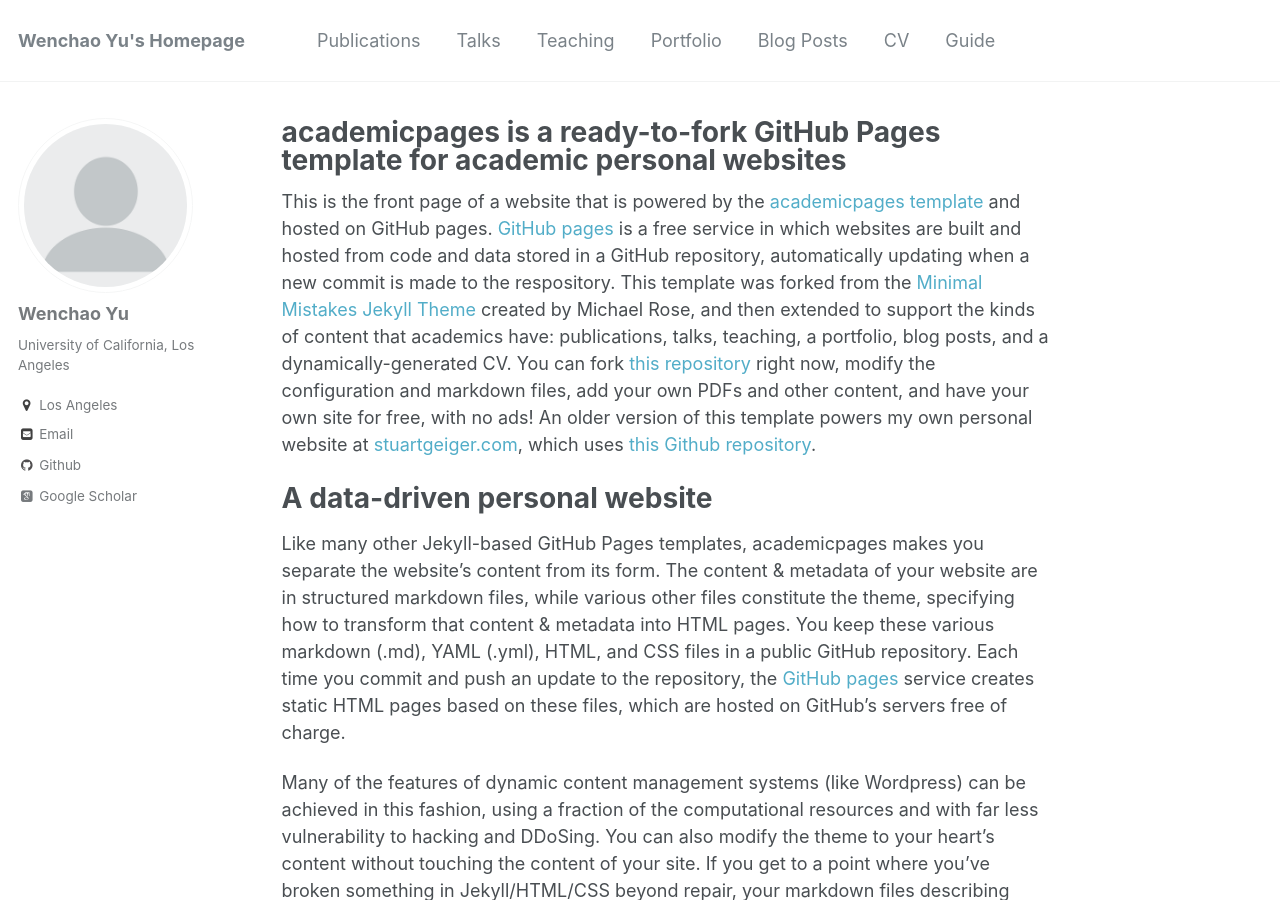
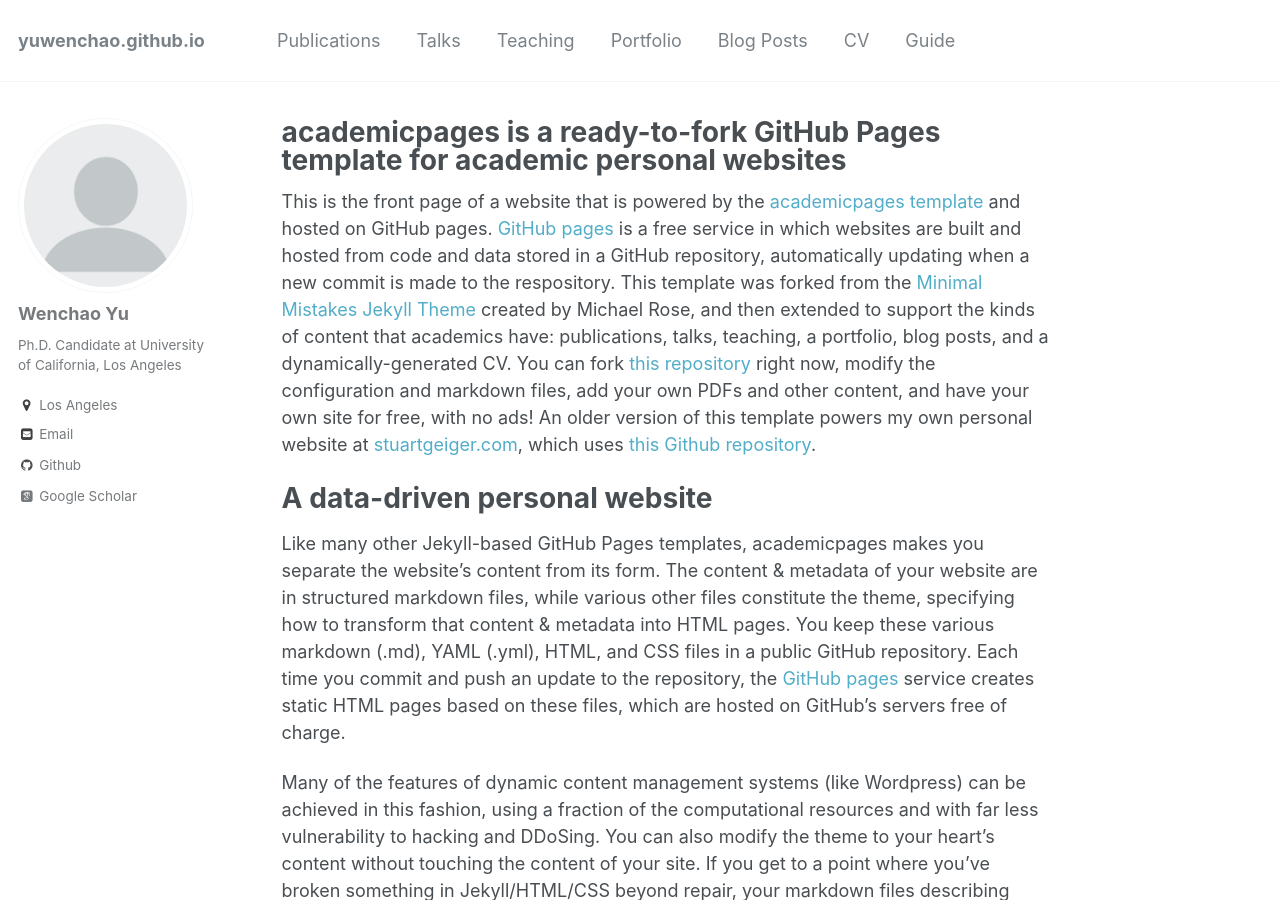
Before and after one commit to yuwenchao/yuwenchao.github.io, a Jekyll site: the page built from _pages/about.md, in a window 1280 px wide and 900 px high. Built offline with Jekyll 4.4.1, drawn with Linux system fonts in a browser that asks for light colours; some web fonts are replaced.

Commit message:
minor revision

```diff
--- a/_config.yml
+++ b/_config.yml
@@ -7,7 +7,7 @@
 
 # Site Settings
 locale                   : "en-US"
-title                    : "Wenchao Yu's Homepage"
+title                    : # "Wenchao Yu's Homepage"
 title_separator          : "-"
 name                     : &name "Wenchao Yu"
 description              : &description "Wenchao Yu's Homepage @ UCLA"
@@ -81,7 +81,7 @@ analytics:
 author:
   name             : "Wenchao Yu"
   avatar           : "profile.png"
-  bio              : "University of California, Los Angeles"
+  bio              : "Ph.D. Candidate at University of California, Los Angeles"
   location         : "Los Angeles"
   employer         :
   googlescholar    : "https://scholar.google.com/citations?hl=en&user=ijP_JzgAAAAJ"
```
